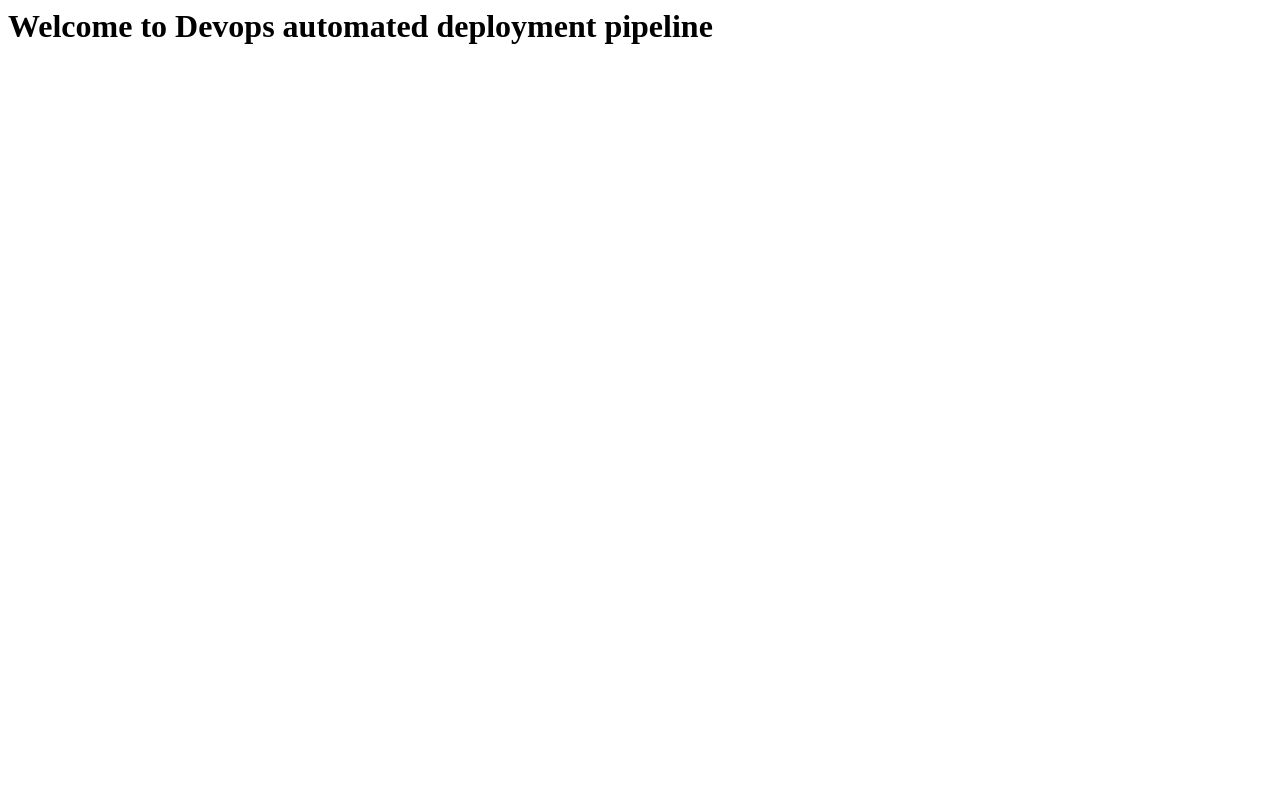
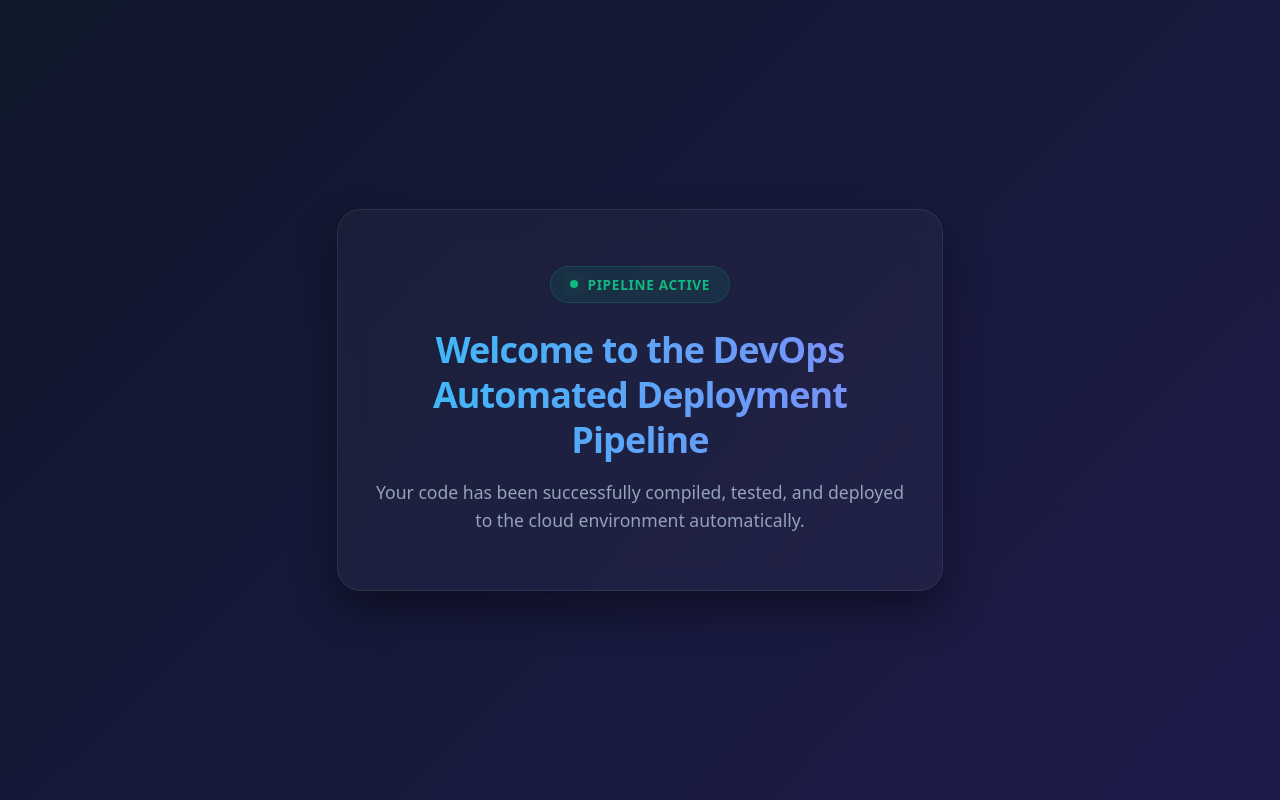
Before and after one commit to ashwinr0924-cpu/psg1, a plain HTML site: page index.html in a window 1280 px wide. Drawn offline with Linux system fonts and the light colour scheme.

Commit message:
Update index.html

```diff
--- a/index.html
+++ b/index.html
@@ -1,9 +1,111 @@
-<!DOCTYPEhtml|>
-<html>
+<!DOCTYPE html>
+<html lang="en">
 <head>
+  <meta charset="UTF-8">
+  <meta name="viewport" content="width=device-width, initial-scale=1.0">
   <title>DevOps Project</title>
+  <style>
+    /* Custom design tokens */
+    :root {
+      --bg-gradient: linear-gradient(135deg, #0f172a 0%, #1e1b4b 100%);
+      --card-bg: rgba(255, 255, 255, 0.03);
+      --text-main: #f8fafc;
+      --text-muted: #94a3b8;
+      --accent-green: #10b981;
+      --border-color: rgba(255, 255, 255, 0.08);
+    }
+
+    body {
+      margin: 0;
+      padding: 0;
+      box-sizing: border-box;
+      font-family: system-ui, -apple-system, BlinkMacSystemFont, 'Segoe UI', Roboto, sans-serif;
+      background: var(--bg-gradient);
+      color: var(--text-main);
+      min-height: 100vh;
+      display: flex;
+      justify-content: center;
+      align-items: center;
+      text-align: center;
+    }
+
+    .container {
+      background: var(--card-bg);
+      padding: 3.5rem 2rem;
+      border-radius: 24px;
+      backdrop-filter: blur(12px);
+      -webkit-backdrop-filter: blur(12px);
+      box-shadow: 0 20px 40px rgba(0, 0, 0, 0.4);
+      border: 1px solid var(--border-color);
+      max-width: 540px;
+      width: 90%;
+    }
+
+    .status-badge {
+      display: inline-flex;
+      align-items: center;
+      gap: 0.6rem;
+      background: rgba(16, 185, 129, 0.1);
+      color: var(--accent-green);
+      padding: 0.5rem 1.2rem;
+      border-radius: 9999px;
+      font-size: 0.85rem;
+      font-weight: 600;
+      text-transform: uppercase;
+      letter-spacing: 0.05em;
+      margin-bottom: 1.5rem;
+      border: 1px solid rgba(16, 185, 129, 0.2);
+    }
+
+    .pulse {
+      width: 8px;
+      height: 8px;
+      background-color: var(--accent-green);
+      border-radius: 50%;
+      animation: pulse-glow 2s infinite;
+    }
+
+    h1 {
+      font-size: 2.25rem;
+      line-height: 1.25;
+      margin: 0 0 1rem 0;
+      font-weight: 800;
+      letter-spacing: -0.025em;
+      background: linear-gradient(to right, #38bdf8, #818cf8);
+      -webkit-background-clip: text;
+      -webkit-text-fill-color: transparent;
+    }
+
+    p {
+      color: var(--text-muted);
+      font-size: 1.1rem;
+      line-height: 1.6;
+      margin: 0;
+    }
+
+    @keyframes pulse-glow {
+      0% {
+        box-shadow: 0 0 0 0 rgba(16, 185, 129, 0.7);
+      }
+      70% {
+        box-shadow: 0 0 0 8px rgba(16, 185, 129, 0);
+      }
+      100% {
+        box-shadow: 0 0 0 0 rgba(16, 185, 129, 0);
+      }
+    }
+  </style>
 </head>
 <body>
-<h1>Welcome to Devops automated deployment pipeline</h1>
+
+  <div class="container">
+    <div class="status-badge">
+      <span class="pulse"></span>
+      Pipeline Active
+    </div>
+    <h1>Welcome to the DevOps Automated Deployment Pipeline</h1>
+    <p>Your code has been successfully compiled, tested, and deployed to the cloud environment automatically.</p>
+  </div>
+
 </body>
 </html>
```
